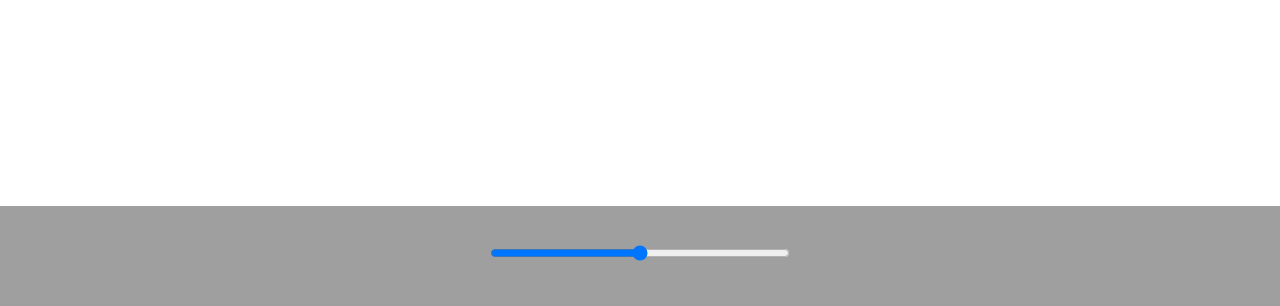
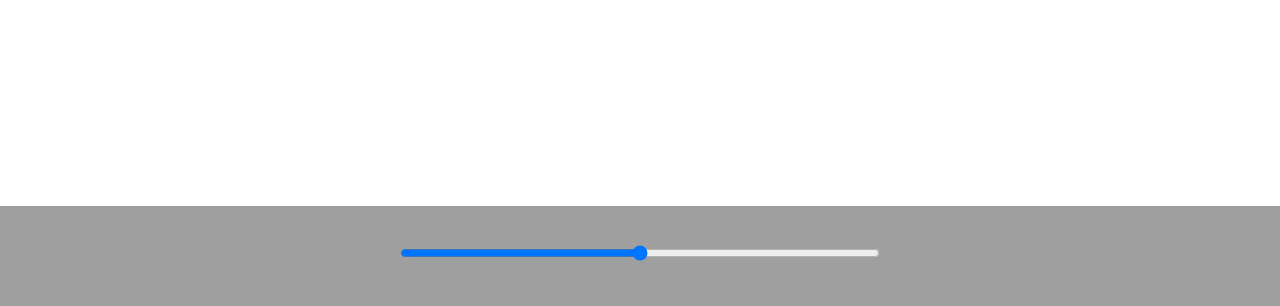
Before and after one commit to doxas/offscreencanvas_test, a plain HTML site: page index.html in a window 1280 px wide. Shown: the part 494-800 px from the top of the page. Drawn offline with Linux system fonts and the light colour scheme.

Commit message:
fix html and style

```diff
--- a/index.html
+++ b/index.html
@@ -7,11 +7,9 @@
         <title>offscreencanvas test</title>
     </head>
     <body>
-        <div id="contents">
-            <canvas id="canvas"></canvas>
-            <div id="info">
-                <input type="range" min=0 max=100 step=1 value=50>
-            </div>
+        <canvas id="canvas"></canvas>
+        <div id="info">
+            <input type="range" min=0 max=100 step=1 value=50>
         </div>
     </body>
 </html>
--- a/style/style.css
+++ b/style/style.css
@@ -22,6 +22,6 @@
 }
 
 #info input[type=range] {
-    width: 300px;
+    width: 480px;
     margin: auto;
 }
```
